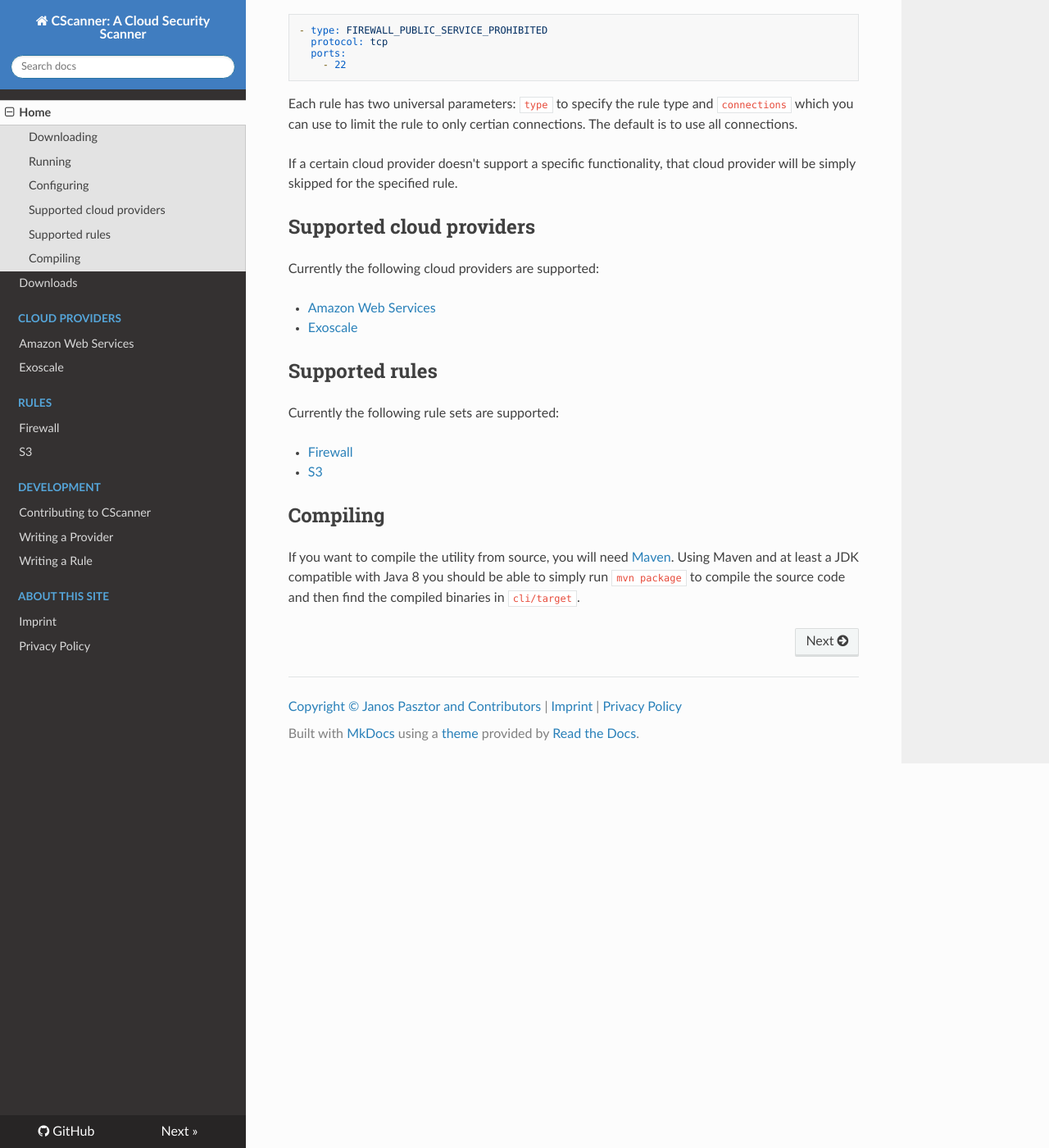
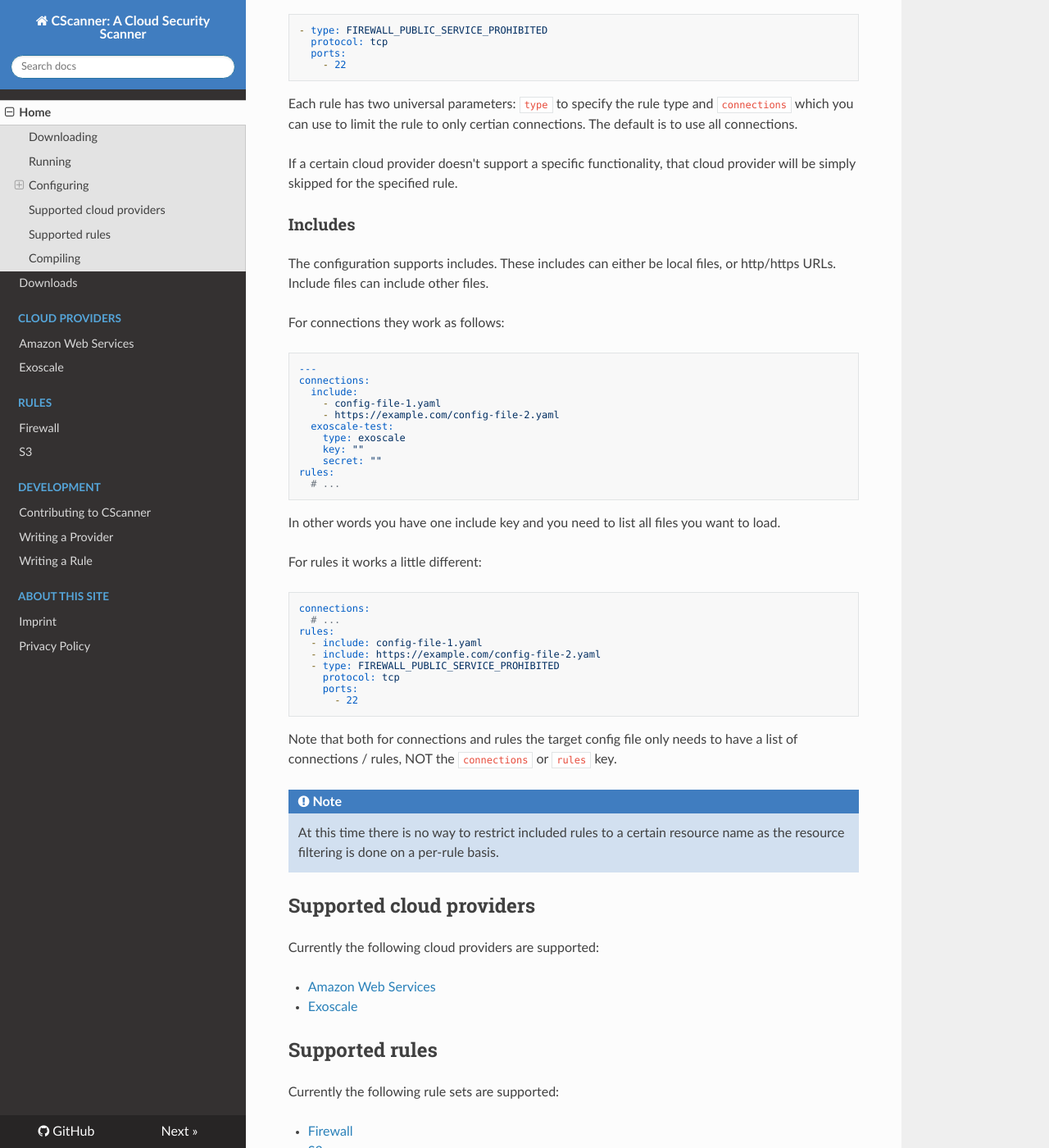
Before and after one commit to rlosio/cscanner, an MkDocs documentation site: the page built from docs/index.md, in a window 1280 px wide and 1400 px high, scrolled down 1419 px. Shown: the whole window at 82% size. Built offline with MkDocs 1.6.1, drawn with Linux system fonts in a browser that asks for light colours; nearby versions of some CDN libraries.

Commit message:
Added documentation for includes

````diff
--- a/docs/index.md
+++ b/docs/index.md
@@ -86,6 +86,50 @@ limit the rule to only certian connections. The default is to use all connection
 If a certain cloud provider doesn't support a specific functionality, that cloud provider will be simply skipped for
 the specified rule.
 
+### Includes
+
+The configuration supports includes. These includes can either be local files, or http/https URLs. Include files can
+include other files.
+
+For connections they work as follows:
+
+```yaml
+---
+connections:
+  include:
+    - config-file-1.yaml
+    - https://example.com/config-file-2.yaml
+  exoscale-test:
+    type: exoscale
+    key: ""
+    secret: ""
+rules:
+  # ...
+```
+
+In other words you have one include key and you need to list all files you want to load.
+
+For rules it works a little different:
+
+```yaml
+connections:
+  # ...
+rules:
+  - include: config-file-1.yaml
+  - include: https://example.com/config-file-2.yaml
+  - type: FIREWALL_PUBLIC_SERVICE_PROHIBITED
+    protocol: tcp
+    ports:
+      - 22
+```
+
+Note that both for connections and rules the target config file only needs to have a list of connections / rules, NOT
+the `connections` or `rules` key.
+
+!!! note
+    At this time there is no way to restrict included rules to a certain resource name as the resource filtering is done
+    on a per-rule basis.
+
 ## Supported cloud providers
 
 Currently the following cloud providers are supported:
````
